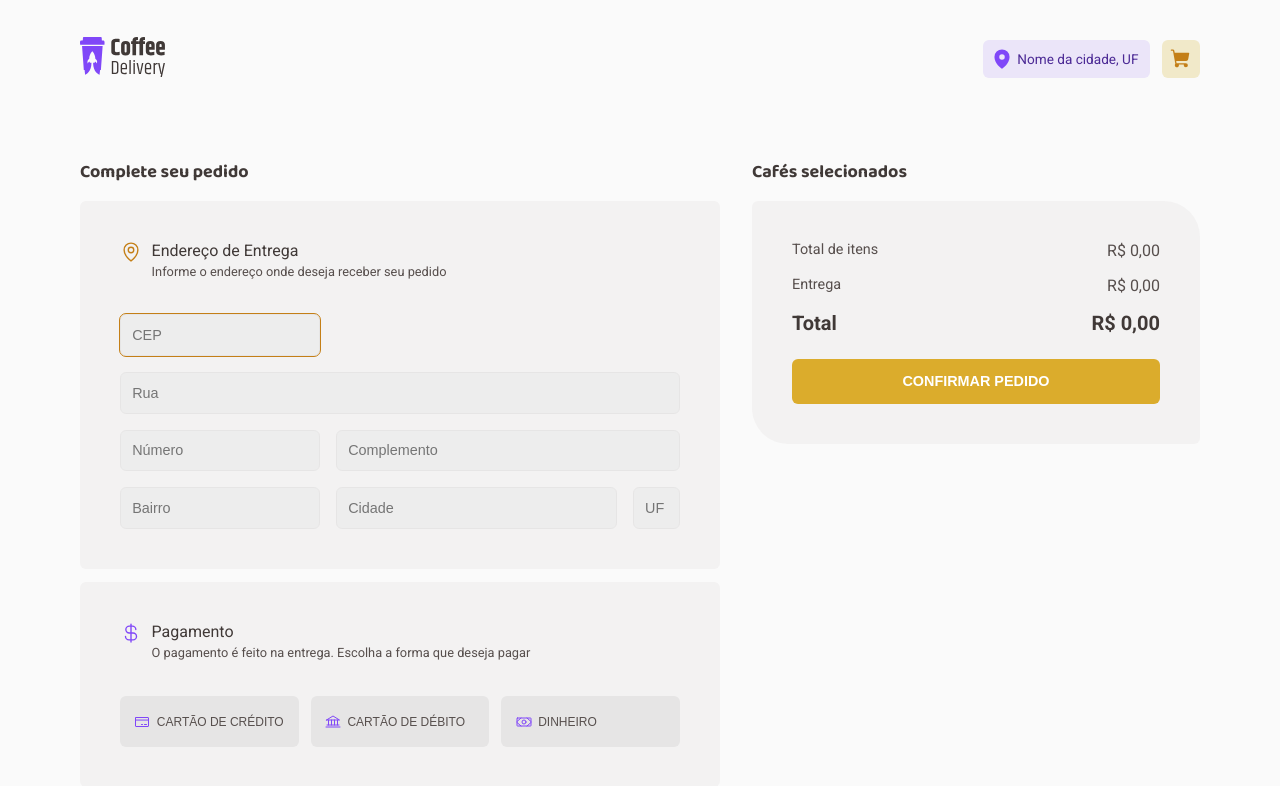
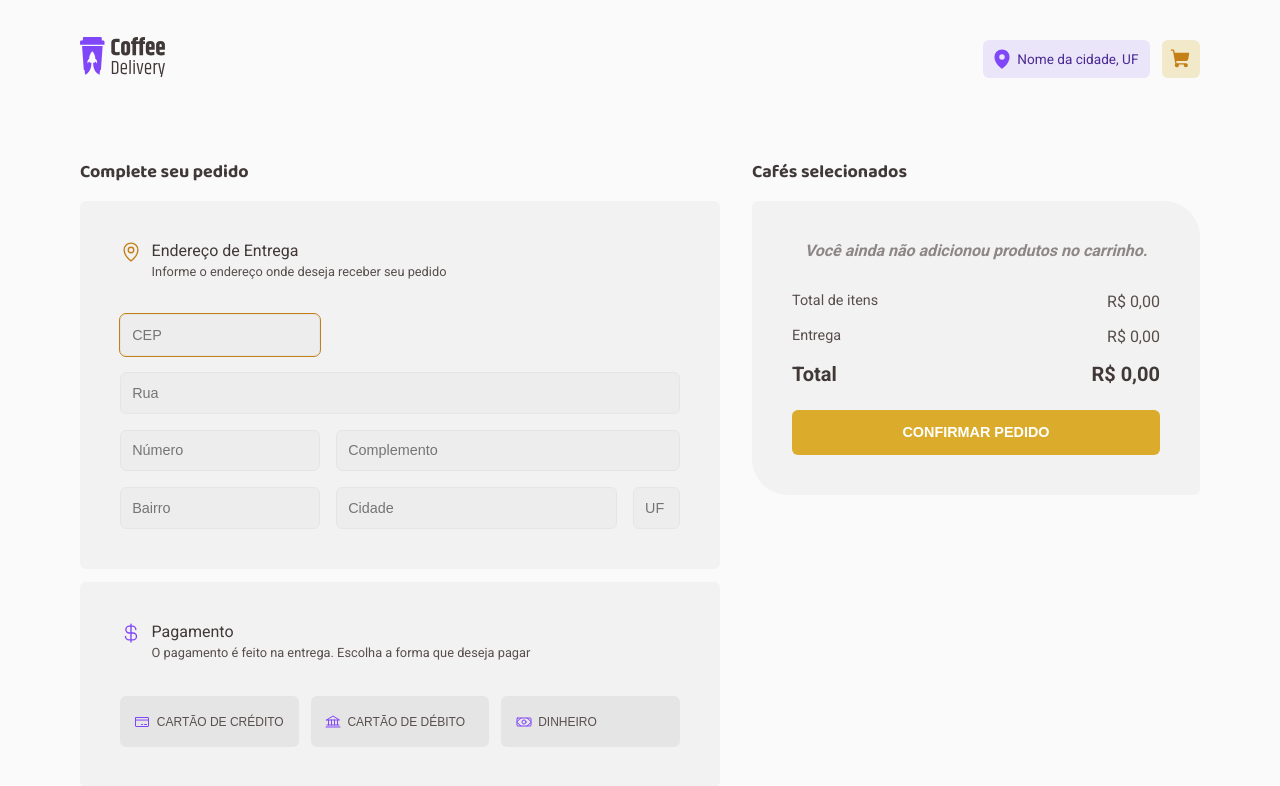
Before and after one commit to kdumagalhaes/coffee-delivery-ecommerce, a React (Vite) app: page /checkout in a window 1280 px wide. Shown: the top 786 px of the page. Built offline with nearby package versions, Linux system fonts and the light colour scheme.

Commit message:
Add empty cart message

```diff
--- a/src/pages/Checkout/Checkout.tsx
+++ b/src/pages/Checkout/Checkout.tsx
@@ -11,6 +11,7 @@ import {
   BlockHeader,
   InstallmentButton,
   CheckoutFormInput,
+  EmptyCartMessage,
 } from './styles'
 
 // assets
@@ -70,6 +71,10 @@ export function Checkout() {
 
   // manage delivery cost
   const deliveryCost = cartItems.length > 0 ? 3.5 : 0
+
+  const foo = cartItems.map(({ product, quantity }) =>
+    console.log('quantity = ', quantity, 'product = ', product),
+  )
 
   // format prices
   const totalItemsPrices = cartItems.reduce(
@@ -221,7 +226,12 @@ export function Checkout() {
         <SubTitle>Cafés selecionados</SubTitle>
         <OrderSummary>
           <ul className="product-list">
-            {cartItems.map(({ product, quantity }) => {
+            {cartItems.length === 0 ? (
+              <EmptyCartMessage>
+                Você ainda não adicionou produtos no carrinho.
+              </EmptyCartMessage>
+            ) : (
+              cartItems.map(({ product, quantity }) => {
                 return (
                   <SelectedProduct key={product.id}>
                     <img
@@ -250,7 +260,8 @@ export function Checkout() {
                     </strong>
                   </SelectedProduct>
                 )
-            })}
+              })
+            )}
           </ul>
           <BillingSummary>
             <ul className="billing">
--- a/src/pages/Checkout/styles.ts
+++ b/src/pages/Checkout/styles.ts
@@ -294,3 +294,11 @@ export const InstallmentButton = styled.button`
     background-color: ${(props) => props.theme['purple-light']};
   }
 `
+export const EmptyCartMessage = styled.li`
+  width: 100%;
+  text-align: center;
+  margin-bottom: 2rem;
+  font-style: italic;
+  font-weight: 700;
+  color: ${(props) => props.theme['base-label']};
+`
```
Lines whose indentation alone changed are shown as unchanged.
